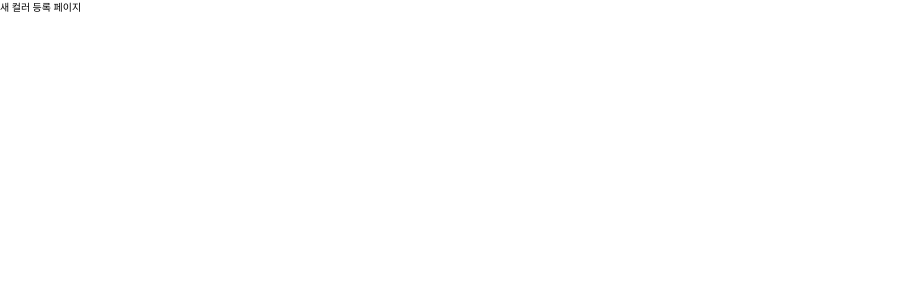
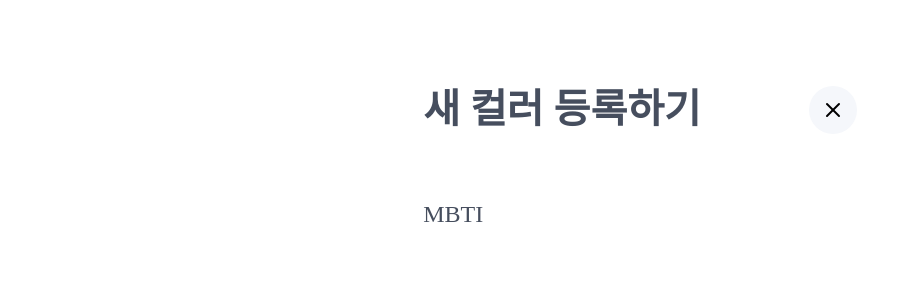
Before and after one commit to mocking-tiger/mbti, a Next.js app: page /add-color in a window 1280 px wide. Shown: the top 300 px of the page, without its empty margins (0-903 px from the left). Built offline with nearby package versions, Linux system fonts and the light colour scheme; a web font is replaced by a local one.

Commit message:
chore: 새 컬러 등록 헤더

```diff
--- a/app/add-color/page.tsx
+++ b/app/add-color/page.tsx
@@ -1,3 +1,17 @@
+"use client";
+
+import AddColorHeader from "@/components/add-color-header";
+
 export default function AddColor() {
-  return <div>새 컬러 등록 페이지</div>;
+  return (
+    <main className="w-fit mx-auto mt-[80px] flex flex-col gap-[56px] text-[#464E5E]">
+      <div>
+        <AddColorHeader />
+      </div>
+      <div>
+        <h2 className="text-[2.4rem]">MBTI</h2>
+        <div></div>
+      </div>
+    </main>
+  );
 }
--- a/app/page.tsx
+++ b/app/page.tsx
@@ -4,7 +4,7 @@ import SurveyList from "@/components/survey-list";
 export default function Home() {
   return (
     <main className="max-w-[919px] mx-auto mt-[80px] text-[1.6rem] flex gap-[40px]">
-      <header className="">
+      <header className="w-[297.55px]">
         <Header />
       </header>
       <section className="w-[528px]">
--- /dev/null
+++ b/components/add-color-header.tsx
@@ -0,0 +1,31 @@
+"use client";
+
+import { useState } from "react";
+import Image from "next/image";
+import Link from "next/link";
+
+export default function AddColorHeader() {
+  const [isXButtonPushed, setIsXButtonPushed] = useState(false);
+
+  return (
+    <div className="text-[4rem] font-bold flex gap-[108px] items-center">
+      <h1>새 컬러 등록하기</h1>
+      <Link href="/">
+        <div
+          className="p-[12px] bg-[#F5F7FB] rounded-[24px] cursor-pointer hover:bg-[#EDF0F5]"
+          style={{ backgroundColor: isXButtonPushed ? "#DEE4EE" : "" }}
+          onMouseDown={() => setIsXButtonPushed(true)}
+          onMouseLeave={() => setIsXButtonPushed(false)}
+        >
+          <Image
+            src="/x.svg"
+            width={24}
+            height={24}
+            style={{ width: "auto", height: "auto" }}
+            alt="취소버튼"
+          />
+        </div>
+      </Link>
+    </div>
+  );
+}
--- a/components/header.tsx
+++ b/components/header.tsx
@@ -2,7 +2,7 @@ import FilterIcon from "./mbti-filter";
 
 export default function Header() {
   return (
-    <div className="px-[40px] py-[80px] rounded-[80px] bg-[#f5f7fb] leading-[45px]">
+    <div className="px-[40px] py-[80px] rounded-[80px] bg-[#f5f7fb] leading-[45px] fixed">
       <h1 className="text-[#464E5E] text-[4rem] text-right">
         MBTI별
         <br />
```
Also changed, not shown: public/x.svg (added).
